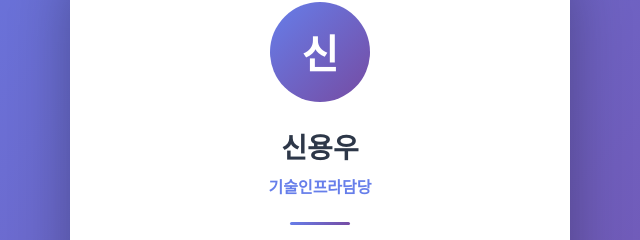
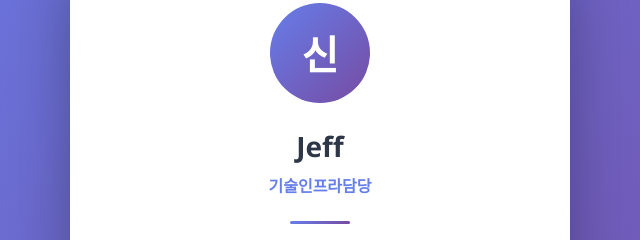
Before and after one commit to JeffyNine/my-profile, a plain HTML site: page index.html in a window 1280 px wide. Shown: the part 198-438 px from the top of the page, 320-960 px from the left. Drawn offline with Linux system fonts and the light colour scheme.

Commit message:
이름수정2

```diff
--- a/index.html
+++ b/index.html
@@ -45,7 +45,7 @@
 <body>
     <div class="card">
         <div class="avatar">신</div>
-        <h1 class="name">신용우</h1>
+        <h1 class="name">Jeff</h1>
         <p class="title">기술인프라담당</p>
         <div class="divider"></div>
         <p class="bio">
```
